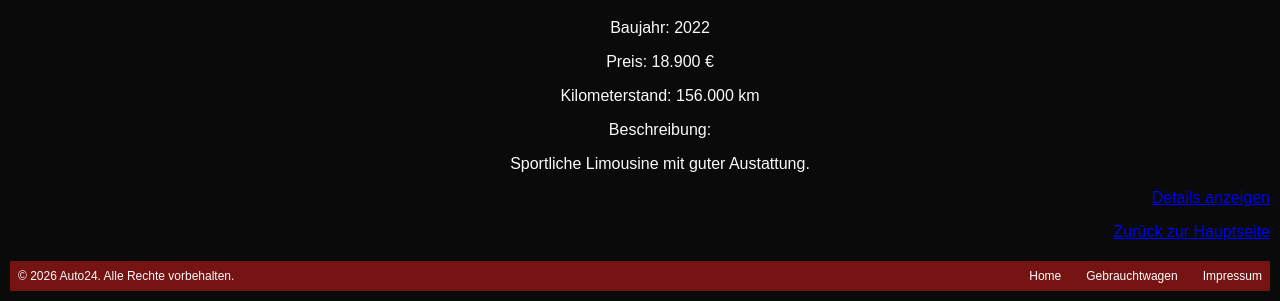
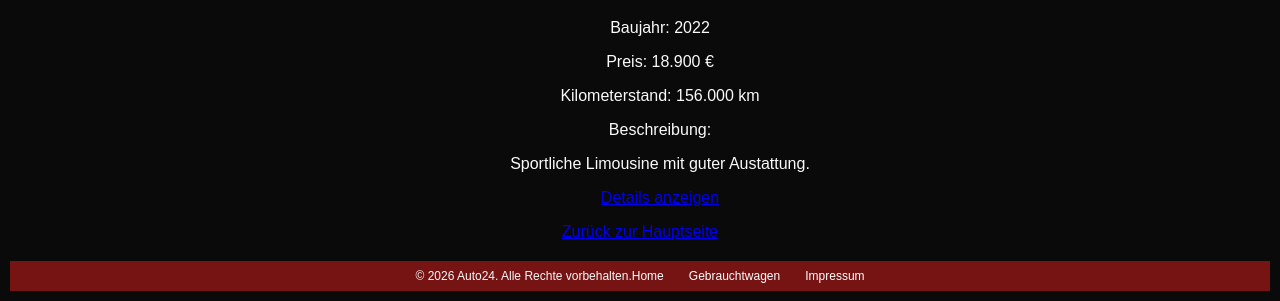
Before and after one commit to DarkPln/WebTech01, a PHP site: page /gebrauchtwagenList.html in a window 1280 px wide. Shown: the part 1474-1775 px from the top of the page. Run offline with PHP 8.4, Linux system fonts and the light colour scheme.

Commit message:
center footer content and links alignment

```diff
--- a/mystyle.css
+++ b/mystyle.css
@@ -63,7 +63,7 @@ footer {
 display: flex;
 font-size: 12px;
 align-items: center;
-justify-content: space-between;
+justify-content: center;
 flex-wrap: wrap
 
 }
@@ -80,6 +80,6 @@ ul{
 
 a{
     display: block;
-    text-align: right;
+    text-align: center;  /* Center the links */
 
 }
```
